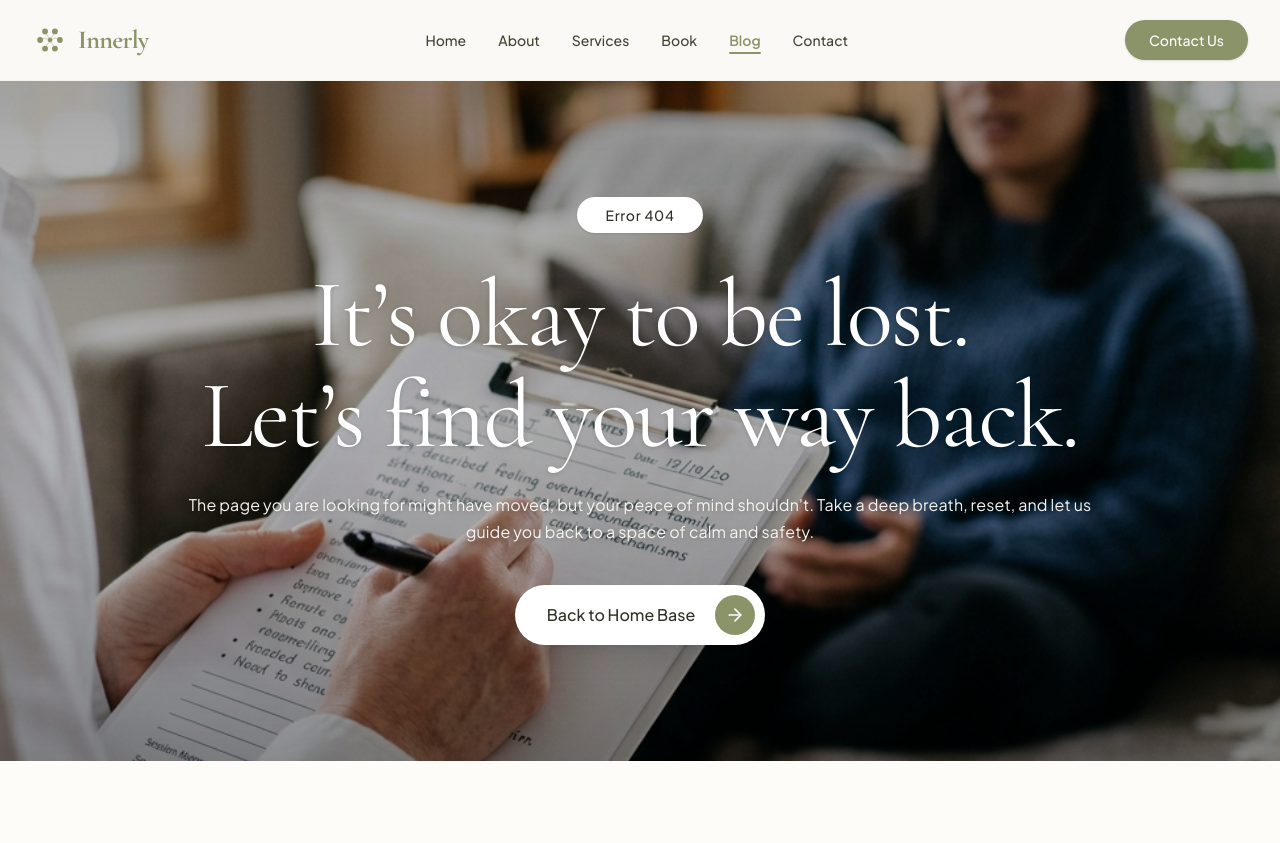
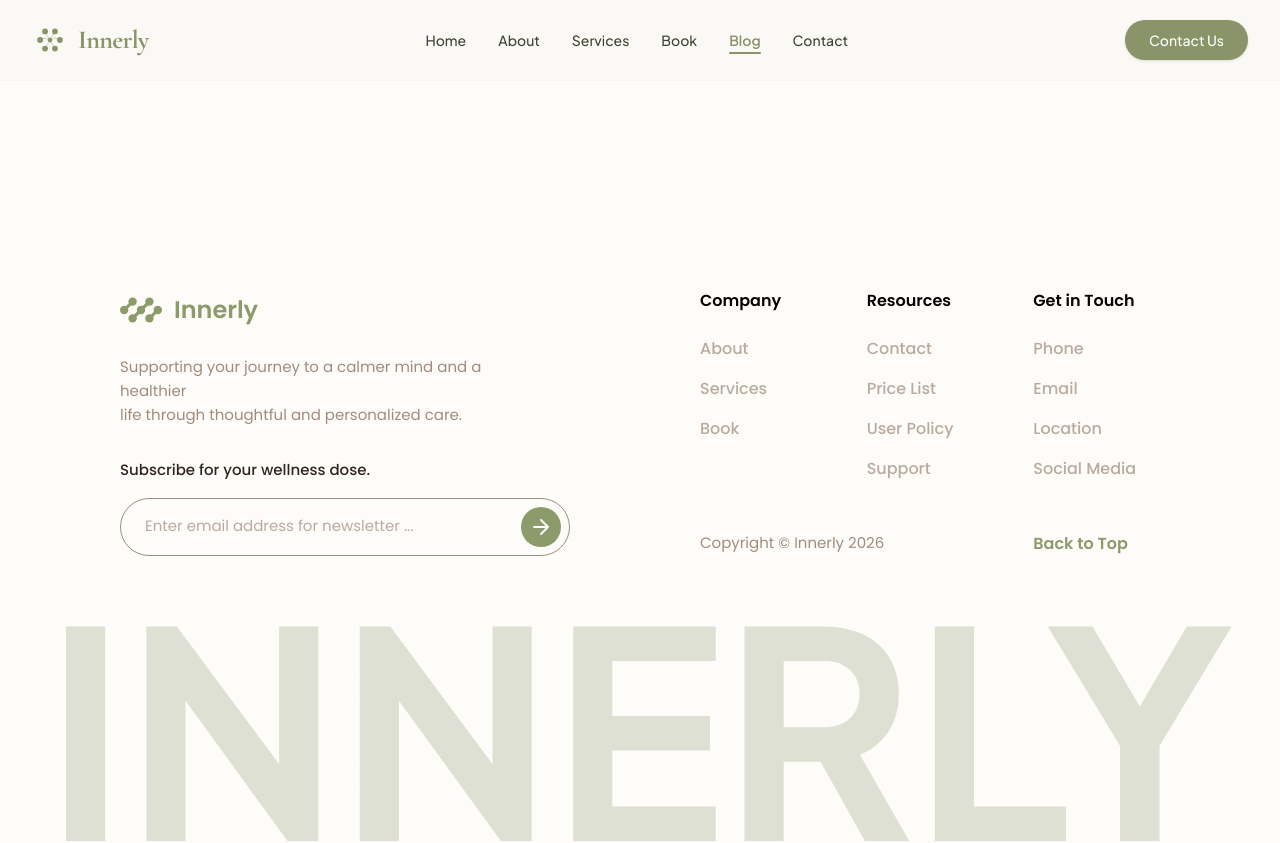
Before and after one commit to revadwi/innerly-calm-mental-health, a React (Vite) app: page /blog in a window 1280 px wide. Shown: the top 843 px of the page. Built offline with nearby package versions, Linux system fonts and the light colour scheme; a web font is replaced by a local one.

Commit message:
Update BlogPage and route on branch gabung

```diff
--- a/src/App.jsx
+++ b/src/App.jsx
@@ -7,6 +7,7 @@
 import BookAppointmentPage from './pages/BookAppointmentPage/BookAppointmentPage';
 import TestimonialsPage from './pages/TestimonialsPage/TestimonialsPage';
 import ContactPage from './pages/ContactPage/ContactPage';
+import BlogPage from './pages/BlogPage/BlogPage';
 import PrivacyPolicyPage from './pages/PrivacyPolicyPage/PrivacyPolicyPage';
 import NotFoundPage from './pages/NotFoundPage/NotFoundPage';
 import './index.css';
@@ -22,6 +23,7 @@
           <Route path="/services/detail" element={<ServiceDetailPage />} />
           <Route path="/book" element={<BookAppointmentPage />} />
           <Route path="/testimonials" element={<TestimonialsPage />} />
+          <Route path="/blog" element={<BlogPage />} />
           <Route path="/contact" element={<ContactPage />} />
           <Route path="/privacy" element={<PrivacyPolicyPage />} />
           <Route path="/privacy-policy" element={<PrivacyPolicyPage />} />
--- /dev/null
+++ b/src/pages/BlogPage/BlogPage.jsx
@@ -0,0 +1,17 @@
+import React from 'react';
+import Navbar from '../../components/common/Navbar/Navbar';
+import Footer from '../../components/common/Footer/Footer';
+
+const BlogPage = () => {
+  return (
+    <div className="min-h-screen bg-[#FDFCF8] flex flex-col justify-between">
+      <Navbar />
+      <main className="flex-1 max-w-7xl mx-auto px-4 sm:px-6 lg:px-8 py-16 w-full flex items-center justify-center">
+        {/* Content cleared as requested */}
+      </main>
+      <Footer />
+    </div>
+  );
+};
+
+export default BlogPage;
```
